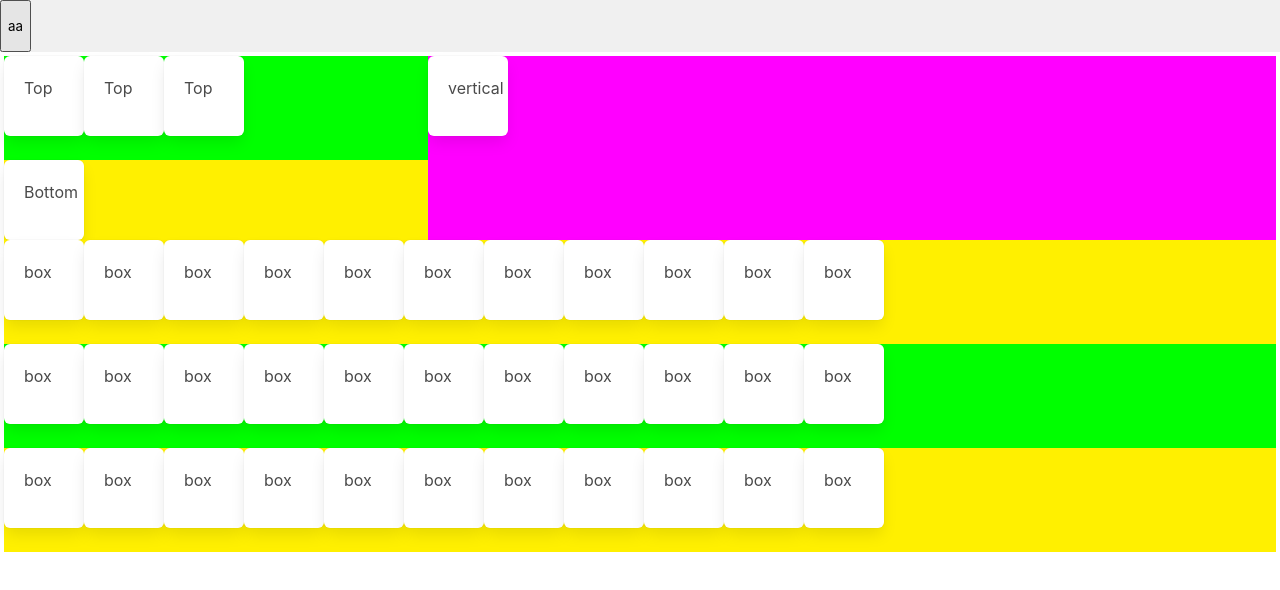
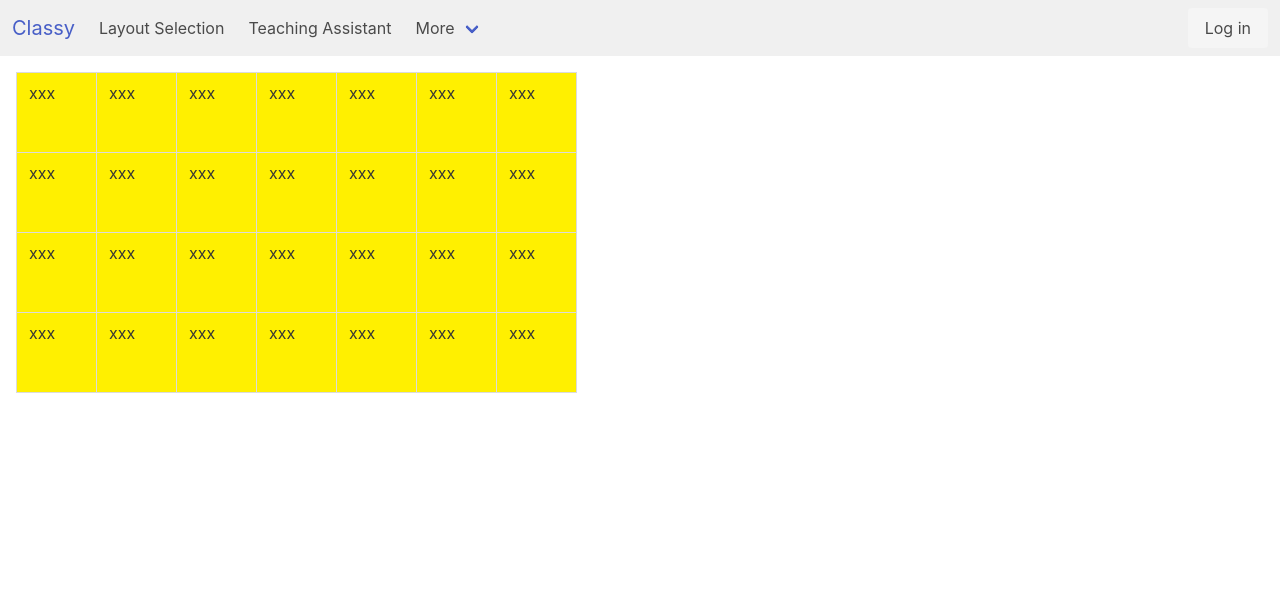
Before and after one commit to nianlu/classy, a React (Create React App) app in the folder client/: page / in a window 1280 px wide. Shown: the top 590 px of the page. Built offline with nearby package versions, Linux system fonts and the light colour scheme.

Commit message:
add seats

```diff
--- a/client/src/container/App.js
+++ b/client/src/container/App.js
@@ -1,74 +1,53 @@
 import React from 'react';
 import './App.sass';
+
+import Nav from './Nav';
 
 function App() {
   return (
     <div>
-      <div className="header">
-        <nav className="navbar">
-          <button>aa</button>
-        </nav>
-      </div>
+      <Nav />
 
       <div className="body">
-        <div className="tile is-ancestor" id="anc">
-          <div className="tile is-4 is-vertical" id="par">
-            <div className="tile" id="chi">
-              <div className="box">Top</div>
-              <div className="box">Top</div>
-              <div className="box">Top</div>
-            </div>
-            <div className="tile">
-              <div className="box">Bottom</div>
-            </div>
-          </div>
-          <div className="tile">
-            <div className="box">vertical</div>
-          </div>
-        </div>
 
-        <div className="tile is-ancestor is-vertical" id="anc">
-          <div className="tile" id="par">
-            <div className="box">box</div>
-            <div className="box">box</div>
-            <div className="box">box</div>
-            <div className="box">box</div>
-            <div className="box">box</div>
-            <div className="box">box</div>
-            <div className="box">box</div>
-            <div className="box">box</div>
-            <div className="box">box</div>
-            <div className="box">box</div>
-            <div className="box">box</div>
-          </div>
-          <div className="tile" id="chi">
-            <div className="box">box</div>
-            <div className="box">box</div>
-            <div className="box">box</div>
-            <div className="box">box</div>
-            <div className="box">box</div>
-            <div className="box">box</div>
-            <div className="box">box</div>
-            <div className="box">box</div>
-            <div className="box">box</div>
-            <div className="box">box</div>
-            <div className="box">box</div>
-          </div>
-          <div className="tile" id="par">
-            <div className="box">box</div>
-            <div className="box">box</div>
-            <div className="box">box</div>
-            <div className="box">box</div>
-            <div className="box">box</div>
-            <div className="box">box</div>
-            <div className="box">box</div>
-            <div className="box">box</div>
-            <div className="box">box</div>
-            <div className="box">box</div>
-            <div className="box">box</div>
-          </div>
-        </div>
-
+        <table className="table is-bordered">
+          <tr>
+            <td className="c-box">xxx</td>
+            <td className="c-box">xxx</td>
+            <td className="c-box">xxx</td>
+            <td className="c-box">xxx</td>
+            <td className="c-box">xxx</td>
+            <td className="c-box">xxx</td>
+            <td className="c-box">xxx</td>
+          </tr>
+          <tr>
+            <td className="c-box">xxx</td>
+            <td className="c-box">xxx</td>
+            <td className="c-box">xxx</td>
+            <td className="c-box">xxx</td>
+            <td className="c-box">xxx</td>
+            <td className="c-box">xxx</td>
+            <td className="c-box">xxx</td>
+          </tr>
+          <tr>
+            <td className="c-box">xxx</td>
+            <td className="c-box">xxx</td>
+            <td className="c-box">xxx</td>
+            <td className="c-box">xxx</td>
+            <td className="c-box">xxx</td>
+            <td className="c-box">xxx</td>
+            <td className="c-box">xxx</td>
+          </tr>
+          <tr>
+            <td className="c-box">xxx</td>
+            <td className="c-box">xxx</td>
+            <td className="c-box">xxx</td>
+            <td className="c-box">xxx</td>
+            <td className="c-box">xxx</td>
+            <td className="c-box">xxx</td>
+            <td className="c-box">xxx</td>
+          </tr>
+        </table>
       </div>
     </div>
   );
--- a/client/src/container/App.sass
+++ b/client/src/container/App.sass
@@ -1,18 +1,11 @@
 .navbar
     background-color: #f0f0f0
 
-.box
+.c-box
     height: 5rem
     width: 5rem
-
-#anc
-    background-color: #ff00ff
-
-#par
     background-color: #fff000
 
-#chi
-    background-color: #00ff00
 
 .body
     padding-top: 1rem
--- /dev/null
+++ b/client/src/container/Nav.js
@@ -0,0 +1,56 @@
+import React from 'react';
+
+function Nav() {
+  return (
+    <nav class="navbar" role="navigation" aria-label="main navigation">
+      <div class="navbar-brand">
+        <a class="navbar-item subtitle" href="#">Classy</a>
+      </div>
+      <div id="navbarBasicExample" class="navbar-menu">
+        <div class="navbar-start">
+          <a class="navbar-item">
+            Layout Selection
+          </a>
+
+          <a class="navbar-item">
+            Teaching Assistant
+          </a>
+
+          <div class="navbar-item has-dropdown is-hoverable">
+            <a class="navbar-link">
+              More
+            </a>
+
+            <div class="navbar-dropdown">
+              <a class="navbar-item">
+                About
+              </a>
+              <a class="navbar-item">
+                Jobs
+              </a>
+              <a class="navbar-item">
+                Contact
+              </a>
+              <hr class="navbar-divider" />
+              <a class="navbar-item">
+                Report an issue
+              </a>
+            </div>
+          </div>
+        </div>
+
+        <div class="navbar-end">
+          <div class="navbar-item">
+            <div class="buttons">
+              <a class="button is-light">
+                Log in
+              </a>
+            </div>
+          </div>
+        </div>
+      </div>
+    </nav>
+  );
+}
+
+export default Nav;
```
